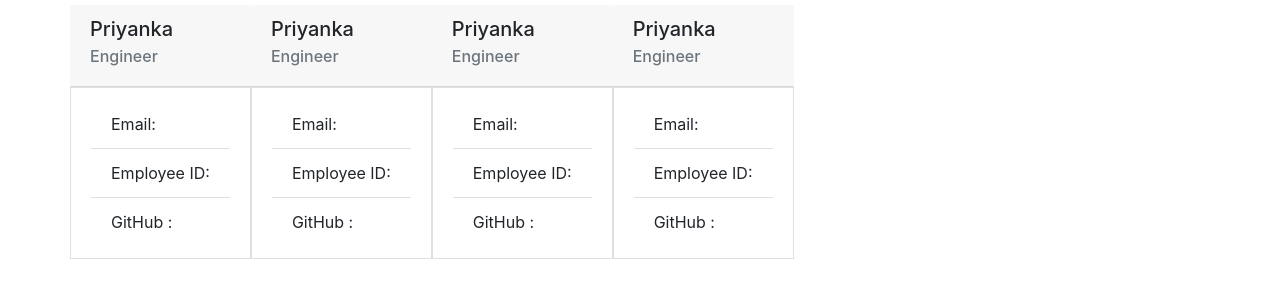
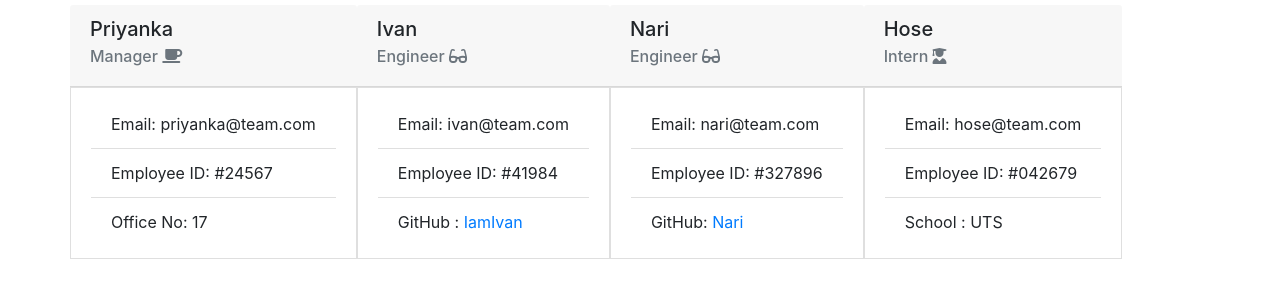
Before and after one commit to ffakih5/Team-Profile-Generator, a website: page dist/index.html in a window 1280 px wide. Shown: the part 51-348 px from the top of the page. Drawn offline with nearby package versions, Linux system fonts and the light colour scheme; files that its build step writes are made by us from their sources.

Commit message:
matched team cards to info and added fontawesome icons

```diff
--- a/dist/index.html
+++ b/dist/index.html
@@ -6,11 +6,12 @@
     <title>Team Profiles</title>
     <link rel="stylesheet" href="https://cdn.jsdelivr.net/npm/bootstrap@4.5.3/dist/css/bootstrap.min.css" integrity="sha384-TX8t27EcRE3e/ihU7zmQxVncDAy5uIKz4rEkgIXeMed4M0jlfIDPvg6uqKI2xXr2" crossorigin="anonymous">
     <link rel="stylesheet" href="dist/style.css">
+    <script src="https://kit.fontawesome.com/405935787f.js" crossorigin="anonymous"></script>
 </head>
 <body>
     <nav class="navbar">
         <div class="navbar-header">
-            <span class="navbar-brand mb-0 h1">Meet The Team</span>
+            <span class="navbar-brand bg-light mb-0 h1">Meet The Team</span>
         </div>
     </nav>
 
@@ -19,46 +20,46 @@
 
     <div class="card-col">
         <div class="card-body card-header">
-            <h5 class="card-title">Priyanka</h5>
-            <h6 class="card-subtitle mb-2 text-muted">Engineer</h6>
+            <h5 class="card-title">Priyanka </h5>
+            <h6 class="card-subtitle mb-2 text-muted">Manager  <i class="fas fa-coffee"></i></h6>
         </div>
         <ul class="list-group-item list-group-flush">
-            <li class="list-group-item">Email: <a href-mailto:ffakih477@gmail.com></a></li>
-            <li class="list-group-item">Employee ID: </li>
-            <li class="list-group-item">GitHub : <a href= "https://www.github.com/ffakih5"></a></li>
+            <li class="list-group-item">Email: <a href="mailto:priyanka@team.com"></a>priyanka@team.com</li>
+            <li class="list-group-item">Employee ID: #24567 </li>
+            <li class="list-group-item">Office No: 17</li>
         </ul>
     </div>
     <div class="card-col">
         <div class="card-body card-header">
-            <h5 class="card-title">Priyanka</h5>
-            <h6 class="card-subtitle mb-2 text-muted">Engineer</h6>
+            <h5 class="card-title">Ivan</h5>
+            <h6 class="card-subtitle mb-2 text-muted">Engineer  <i class="fas fa-glasses"></i></h6>
         </div>
         <ul class="list-group-item list-group-flush">
-            <li class="list-group-item">Email: <a href-mailto:ffakih477@gmail.com></a></li>
-            <li class="list-group-item">Employee ID: </li>
-            <li class="list-group-item">GitHub : <a href= "https://www.github.com/ffakih5"></a></li>
+            <li class="list-group-item">Email: <a href="mailto:ivan@team.com"></a>ivan@team.com</li>
+            <li class="list-group-item">Employee ID: #41984 </li>
+            <li class="list-group-item">GitHub : <a href= "https://www.github.com/IamIvan" target="_blank">IamIvan</a></li>
         </ul>
     </div>
     <div class="card-col">
         <div class="card-body card-header">
-            <h5 class="card-title">Priyanka</h5>
-            <h6 class="card-subtitle mb-2 text-muted">Engineer</h6>
+            <h5 class="card-title">Nari</h5>
+            <h6 class="card-subtitle mb-2 text-muted">Engineer  <i class="fas fa-glasses"></i></h6>
         </div>
         <ul class="list-group-item list-group-flush">
-            <li class="list-group-item">Email: <a href-mailto:ffakih477@gmail.com></a></li>
-            <li class="list-group-item">Employee ID: </li>
-            <li class="list-group-item">GitHub : <a href= "https://www.github.com/ffakih5"></a></li>
+            <li class="list-group-item">Email: <a href="mailto:nari@team.com"></a>nari@team.com</li>
+            <li class="list-group-item">Employee ID: #327896</li>
+            <li class="list-group-item">GitHub: <a href= "https://www.github.com/Nari" target="_blank">Nari</a></li>
         </ul>
     </div>
     <div class="card-col">
         <div class="card-body card-header">
-            <h5 class="card-title">Priyanka</h5>
-            <h6 class="card-subtitle mb-2 text-muted">Engineer</h6>
+            <h5 class="card-title">Hose</h5>
+            <h6 class="card-subtitle mb-2 text-muted">Intern  <i class="fas fa-user-graduate"></i></h6>
         </div>
         <ul class="list-group-item list-group-flush">
-            <li class="list-group-item">Email: <a href-mailto:ffakih477@gmail.com></a></li>
-            <li class="list-group-item">Employee ID: </li>
-            <li class="list-group-item">GitHub : <a href= "https://www.github.com/ffakih5"></a></li>
+            <li class="list-group-item">Email: <a href="mailto:hose@team.com"></a>hose@team.com</li>
+            <li class="list-group-item">Employee ID: #042679</li>
+            <li class="list-group-item">School : UTS</li>
         </ul>
     </div>
 
```
